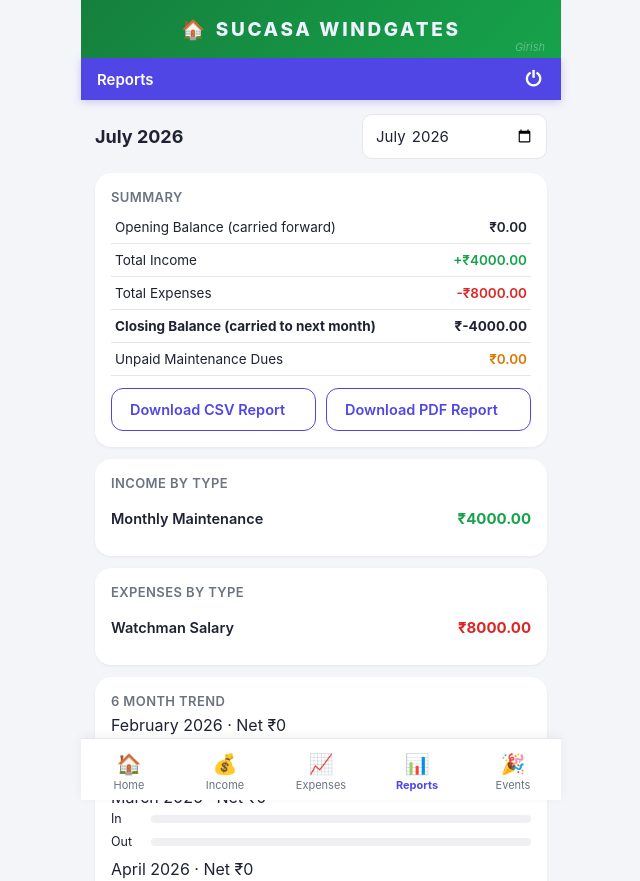
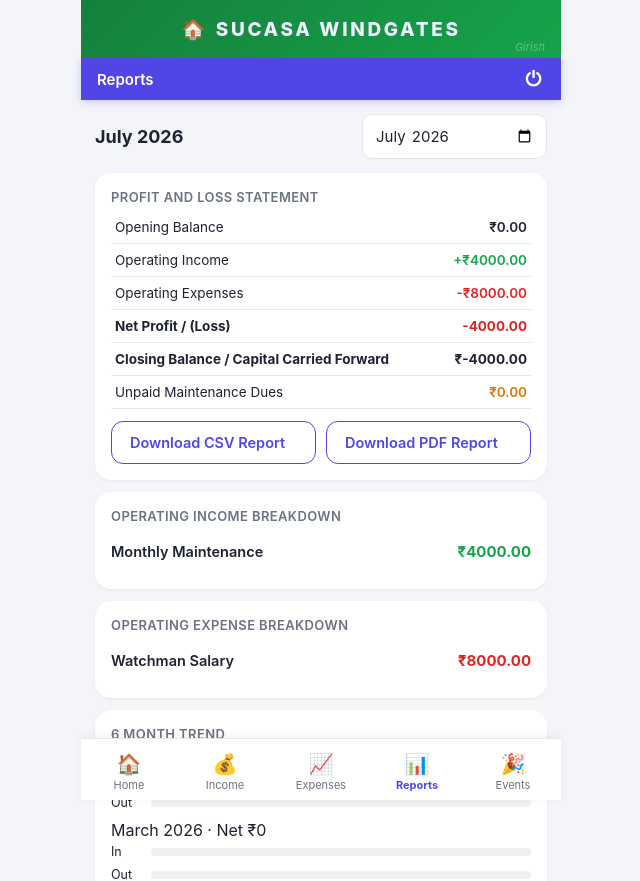
Before and after one commit to rebbagirish-dev/apartment-maintenance-manager, a Flask app: page /reports in a window 1280 px wide. Shown: the top 881 px of the page, without its empty margins (319-959 px from the left). Run offline with Flask 3, Linux system fonts and the light colour scheme; the visitor is signed in with stand-in values (Sample User, id 1).

Commit message:
reports update

```diff
--- a/app.py
+++ b/app.py
@@ -172,8 +172,7 @@ def pdf_safe_text(value):
 def build_text_pdf(title, lines):
     max_width = 92
     line_height = 16
-    page_height = 842
-    top_y = 790
+    top_y = 700
     bottom_y = 60
     pages = []
     current = []
@@ -212,8 +211,14 @@ def build_text_pdf(title, lines):
     for page_number, page_lines in enumerate(pages, start=1):
         commands = [
             "BT",
+            "/F2 20 Tf",
+            "50 790 Td",
+            "(SUCASA WINDGATES) Tj",
+            "/F1 10 Tf",
+            "0 -18 Td",
+            "(Apartment Maintenance Report) Tj",
             "/F2 16 Tf",
-            f"50 {top_y} Td",
+            "0 -30 Td",
             f"({pdf_safe_text(title)}) Tj",
             "/F1 11 Tf",
             "0 -24 Td",
@@ -227,6 +232,12 @@ def build_text_pdf(title, lines):
             commands.append(f"({pdf_safe_text(line)}) Tj")
             commands.append(f"0 -{line_height} Td")
         commands.append("ET")
+        commands.extend([
+            "0.25 w",
+            "50 765 m",
+            "545 765 l",
+            "S",
+        ])
         stream = "\n".join(commands).encode('latin-1', errors='replace')
         content_id = add_object(
             f"<< /Length {len(stream)} >>\nstream\n{stream.decode('latin-1')}\nendstream"
@@ -870,23 +881,23 @@ def reports():
 @login_required
 def export_report(ym):
     report = month_report(ym)
-    lines = [f"Apartment Maintenance - Income & Expense Report - {report['label']}", ""]
+    lines = [f"Sucasa Windgates Profit and Loss Statement - {report['label']}", ""]
     lines.append(f"Opening Balance,{report['opening_balance']:.2f}")
     lines.append("")
-    lines.append("INCOME")
+    lines.append("OPERATING INCOME")
     lines.append("Type,Amount")
     for k, v in report['income_by_type'].items():
         lines.append(f"{k},{v:.2f}")
-    lines.append(f"Total Income,{report['total_income']:.2f}")
+    lines.append(f"Total Operating Income,{report['total_income']:.2f}")
     lines.append("")
-    lines.append("EXPENSES")
+    lines.append("OPERATING EXPENSES")
     lines.append("Type,Amount")
     for k, v in report['expense_by_type'].items():
         lines.append(f"{k},{v:.2f}")
-    lines.append(f"Total Expense,{report['total_expense']:.2f}")
+    lines.append(f"Total Operating Expenses,{report['total_expense']:.2f}")
     lines.append("")
-    lines.append(f"Net for Month,{report['net']:.2f}")
-    lines.append(f"Closing Balance (Carried Forward),{report['closing_balance']:.2f}")
+    lines.append(f"Net Profit / (Loss) for the Period,{report['net']:.2f}")
+    lines.append(f"Closing Balance / Capital Carried Forward,{report['closing_balance']:.2f}")
     lines.append("")
     lines.append(f"Unpaid Maintenance Dues,{report['unpaid_total']:.2f}")
     csv_data = "\n".join(lines)
@@ -899,19 +910,23 @@ def export_report(ym):
 def export_report_pdf(ym):
     report = month_report(ym)
     lines = [
+        f"Reporting Period: {report['label']}",
+        "",
+        "Profit and Loss Statement",
         f"Opening Balance: {report['opening_balance']:.2f}",
-        f"Total Income: {report['total_income']:.2f}",
-        f"Total Expenses: {report['total_expense']:.2f}",
-        f"Closing Balance: {report['closing_balance']:.2f}",
+        f"Operating Income: {report['total_income']:.2f}",
+        f"Operating Expenses: {report['total_expense']:.2f}",
+        f"Net Profit / (Loss): {report['net']:.2f}",
+        f"Closing Balance / Capital Carried Forward: {report['closing_balance']:.2f}",
         f"Unpaid Maintenance Dues: {report['unpaid_total']:.2f}",
         "",
-        "Income by Type",
+        "Operating Income Breakdown",
     ]
     for k, v in report['income_by_type'].items():
         lines.append(f"- {k}: {v:.2f}")
     if not report['income_by_type']:
         lines.append("- No income this month")
-    lines.extend(["", "Expenses by Type"])
+    lines.extend(["", "Operating Expense Breakdown"])
     for k, v in report['expense_by_type'].items():
         lines.append(f"- {k}: {v:.2f}")
     if not report['expense_by_type']:
@@ -920,7 +935,7 @@ def export_report_pdf(ym):
         lines.extend(["", "Flats Yet to Pay Maintenance"])
         for due in report['unpaid_by_flat']:
             lines.append(f"- Flat {due['flat_no']}: {due['amount']:.2f}")
-    pdf_data = build_text_pdf(f"Apartment Maintenance Report - {report['label']}", lines)
+    pdf_data = build_text_pdf(f"Profit and Loss Statement - {report['label']}", lines)
     return Response(pdf_data, mimetype='application/pdf',
                      headers={'Content-Disposition': f'attachment; filename=report_{ym}.pdf'})
 
@@ -1076,6 +1091,8 @@ def export_event_report_pdf(event_id):
 
     lines = [
         f"Event Date: {event.get('event_date', '')}",
+        "",
+        "Event Income and Expense Statement",
         f"Total Collected: {total_contrib:.2f}",
         f"Total Spent: {total_exp:.2f}",
         f"Net Balance: {(total_contrib - total_exp):.2f}",
--- a/templates/reports.html
+++ b/templates/reports.html
@@ -36,12 +36,13 @@
 {% endif %}
 
 <div class="card">
-  <div class="card-title">Summary</div>
+  <div class="card-title">Profit and Loss Statement</div>
   <table class="report-table">
-    <tr><td>Opening Balance (carried forward)</td><td>₹{{ '%.2f'|format(report.opening_balance) }}</td></tr>
-    <tr><td>Total Income</td><td style="color:var(--green)">+₹{{ '%.2f'|format(report.total_income) }}</td></tr>
-    <tr><td>Total Expenses</td><td style="color:var(--red)">-₹{{ '%.2f'|format(report.total_expense) }}</td></tr>
-    <tr><td><b>Closing Balance (carried to next month)</b></td><td><b>₹{{ '%.2f'|format(report.closing_balance) }}</b></td></tr>
+    <tr><td>Opening Balance</td><td>₹{{ '%.2f'|format(report.opening_balance) }}</td></tr>
+    <tr><td>Operating Income</td><td style="color:var(--green)">+₹{{ '%.2f'|format(report.total_income) }}</td></tr>
+    <tr><td>Operating Expenses</td><td style="color:var(--red)">-₹{{ '%.2f'|format(report.total_expense) }}</td></tr>
+    <tr><td><b>Net Profit / (Loss)</b></td><td><b class="{{ 'amt pos' if report.net >= 0 else 'amt neg' }}">{{ '%.2f'|format(report.net) }}</b></td></tr>
+    <tr><td><b>Closing Balance / Capital Carried Forward</b></td><td><b>₹{{ '%.2f'|format(report.closing_balance) }}</b></td></tr>
     <tr><td>Unpaid Maintenance Dues</td><td style="color:var(--amber)">₹{{ '%.2f'|format(report.unpaid_total) }}</td></tr>
   </table>
   <div class="two-col" style="margin-top:12px;">
@@ -66,7 +67,7 @@
 {% endif %}
 
 <div class="card">
-  <div class="card-title">Income by Type</div>
+  <div class="card-title">Operating Income Breakdown</div>
   {% for k, v in report.income_by_type.items() %}
   <div class="list-row"><div class="main">{{ k }}</div><div class="amt pos">₹{{ '%.2f'|format(v) }}</div></div>
   {% else %}
@@ -75,7 +76,7 @@
 </div>
 
 <div class="card">
-  <div class="card-title">Expenses by Type</div>
+  <div class="card-title">Operating Expense Breakdown</div>
   {% for k, v in report.expense_by_type.items() %}
   <div class="list-row"><div class="main">{{ k }}</div><div class="amt neg">₹{{ '%.2f'|format(v) }}</div></div>
   {% else %}
```
Also changed, not shown: tests/test_app.py (+5 -0 lines).
